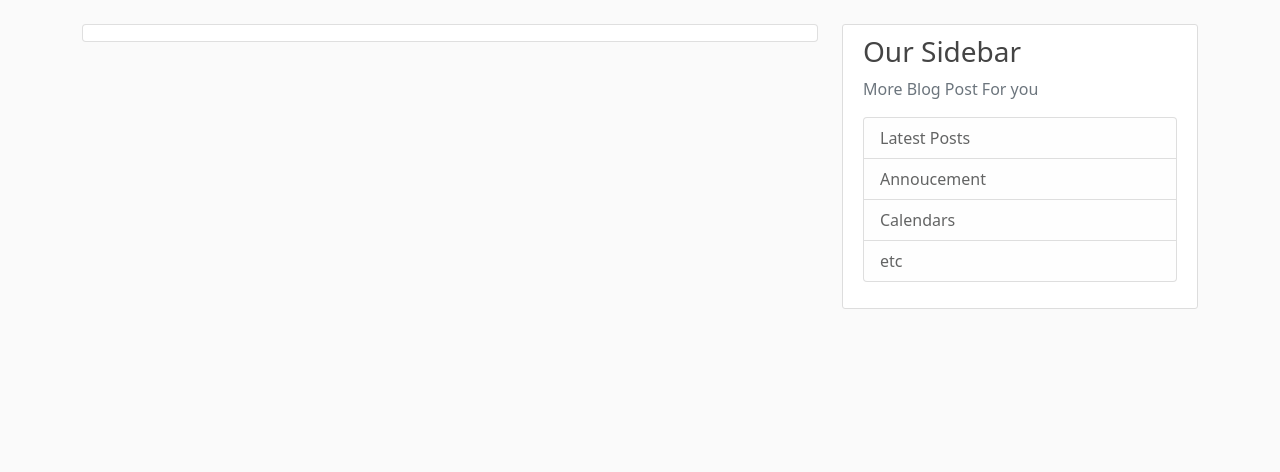
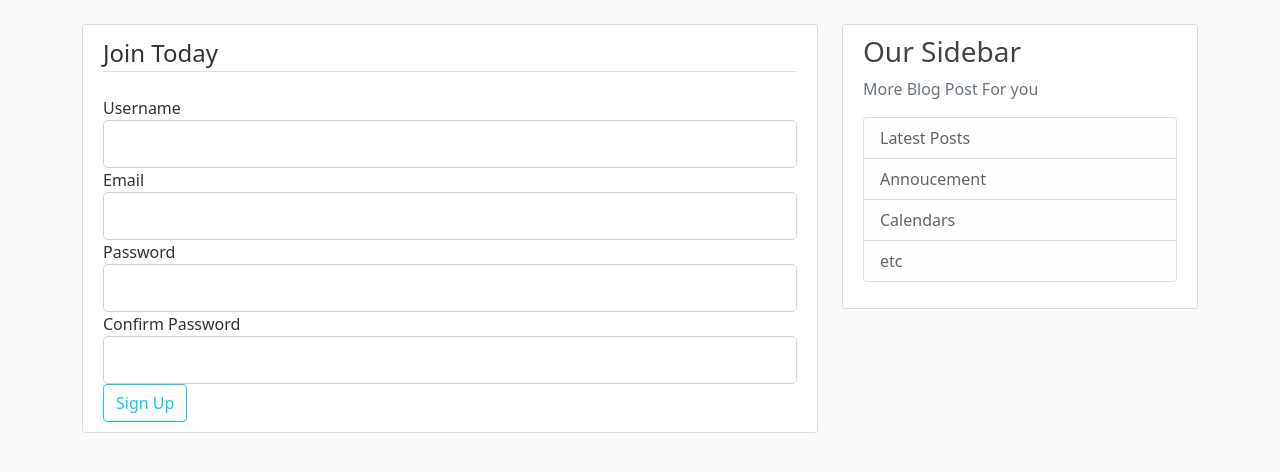
Before and after one commit to manavkhadka0/flask_blog_app, a Flask app: page /register in a window 1280 px wide. Shown: the part 56-528 px from the top of the page. Run offline with Flask 2, Linux system fonts and the light colour scheme; parts of the project's set-up code (start-up, migrations or seed data) failed here and were passed over.

Commit message:
form_registration_done

```diff
--- a/app.py
+++ b/app.py
@@ -1,10 +1,11 @@
-from flask import Flask
+
+from flask import Flask, render_template, url_for, flash, redirect
 from flask.templating import render_template
 from forms import RegistrationForm, LoginForm
 
 
 app = Flask(__name__)
-app['SECRET_KEY'] = '3c95d6d458a4270ed104b2f1c98dd39a'
+app.config['SECRET_KEY'] = '3c95d6d458a4270ed104b2f1c98dd39a'
 
 
 posts = [
@@ -33,9 +34,12 @@ def home():
 def about():
     return render_template('about.html',title="About")
 
-@app.route('/register')
+@app.route('/register',methods=['GET', 'POST'])
 def register():
     form = RegistrationForm()
+    if form.validate_on_submit():
+        flash(f'Account created for {form.username.data}!', 'success')
+        return redirect(url_for('home'))
     return render_template('register.html',title="Register",form=form)
 
 @app.route('/login')
--- a/forms.py
+++ b/forms.py
@@ -1,24 +1,22 @@
 from flask_wtf import FlaskForm
-from wtforms import StringField,PasswordField, BooleanField,SubmitField
-from wtforms.validators import DataRequired, Email, EqualTo, Length
-
-
+from wtforms import StringField, PasswordField, SubmitField, BooleanField
+from wtforms.validators import DataRequired, Length, Email, EqualTo
 
 
 class RegistrationForm(FlaskForm):
     username = StringField('Username',
-                        validators = [DataRequired(),Length(min=2,max=20)])
+                           validators=[DataRequired(), Length(min=2, max=20)])
     email = StringField('Email',
-                        validators = [DataRequired(),Email()])
-    password = PasswordField('Password', validators=[DataRequired(),Length(min=6)])
-    confirm_password = PasswordField('Confirm Password', validators=[DataRequired(),EqualTo('password')])
-    submit = SubmitField('Sign UP')
-
+                        validators=[DataRequired(), Email()])
+    password = PasswordField('Password', validators=[DataRequired()])
+    confirm_password = PasswordField('Confirm Password',
+                                     validators=[DataRequired(), EqualTo('password')])
+    submit = SubmitField('Sign Up')
 
 
 class LoginForm(FlaskForm):
     email = StringField('Email',
-                        validators = [DataRequired(),Email()])
+                        validators=[DataRequired(), Email()])
     password = PasswordField('Password', validators=[DataRequired()])
     remember = BooleanField('Remember Me')
-    submit = SubmitField('Log in')
+    submit = SubmitField('Login')
--- a/templates/layout.html
+++ b/templates/layout.html
@@ -52,6 +52,15 @@
     <main class="container">
         <div class="row">
             <div class="col-md-8">
+                {% with messages = get_flashed_messages(with_categories=true) %}
+                {% if messages %}
+                {% for category, message in messages %}
+                <div class="alert alert-{{ category }}">
+                    {{ message }}
+                </div>
+                {% endfor %}
+                {% endif %}
+                {% endwith %}
                 {% block content %}{% endblock content %}
             </div>
             <div class="col-md-4">
--- a/templates/register.html
+++ b/templates/register.html
@@ -1,19 +1,68 @@
 {% extends "layout.html" %}
 {% block content %}
+<div class="content-section">
+    <form method="POST" action="">
+        {{ form.hidden_tag() }}
+        <fieldset class="form-group">
+            <legend class="border-bottom mb-4">Join Today</legend>
+            <div class="form-group">
+                {{ form.username.label(class="form-control-label") }}
 
-<div class="card p-2 mb-3">
-    <form action="" method="POST">
-        {{ form.hidden_tag() }}
-
-        <fieldset class="form-group">
-
+                {% if form.username.errors %}
+                {{ form.username(class="form-control form-control-lg is-invalid") }}
+                <div class="invalid-feedback">
+                    {% for error in form.username.errors %}
+                    <span>{{ error }}</span>
+                    {% endfor %}
+                </div>
+                {% else %}
+                {{ form.username(class="form-control form-control-lg") }}
+                {% endif %}
+            </div>
+            <div class="form-group">
+                {{ form.email.label(class="form-control-label") }}
+                {% if form.email.errors %}
+                {{ form.email(class="form-control form-control-lg is-invalid") }}
+                <div class="invalid-feedback">
+                    {% for error in form.email.errors %}
+                    <span>{{ error }}</span>
+                    {% endfor %}
+                </div>
+                {% else %}
+                {{ form.email(class="form-control form-control-lg") }}
+                {% endif %}
+            </div>
+            <div class="form-group">
+                {{ form.password.label(class="form-control-label") }}
+                {% if form.password.errors %}
+                {{ form.password(class="form-control form-control-lg is-invalid") }}
+                <div class="invalid-feedback">
+                    {% for error in form.password.errors %}
+                    <span>{{ error }}</span>
+                    {% endfor %}
+                </div>
+                {% else %}
+                {{ form.password(class="form-control form-control-lg") }}
+                {% endif %}
+            </div>
+            <div class="form-group">
+                {{ form.confirm_password.label(class="form-control-label") }}
+                {% if form.confirm_password.errors %}
+                {{ form.confirm_password(class="form-control form-control-lg is-invalid") }}
+                <div class="invalid-feedback">
+                    {% for error in form.confirm_password.errors %}
+                    <span>{{ error }}</span>
+                    {% endfor %}
+                </div>
+                {% else %}
+                {{ form.confirm_password(class="form-control form-control-lg") }}
+                {% endif %}
+            </div>
         </fieldset>
-
-
-
-
+        <div class="form-group">
+            {{ form.submit(class="btn btn-outline-info") }}
+        </div>
     </form>
-
 </div>
 
 
```
